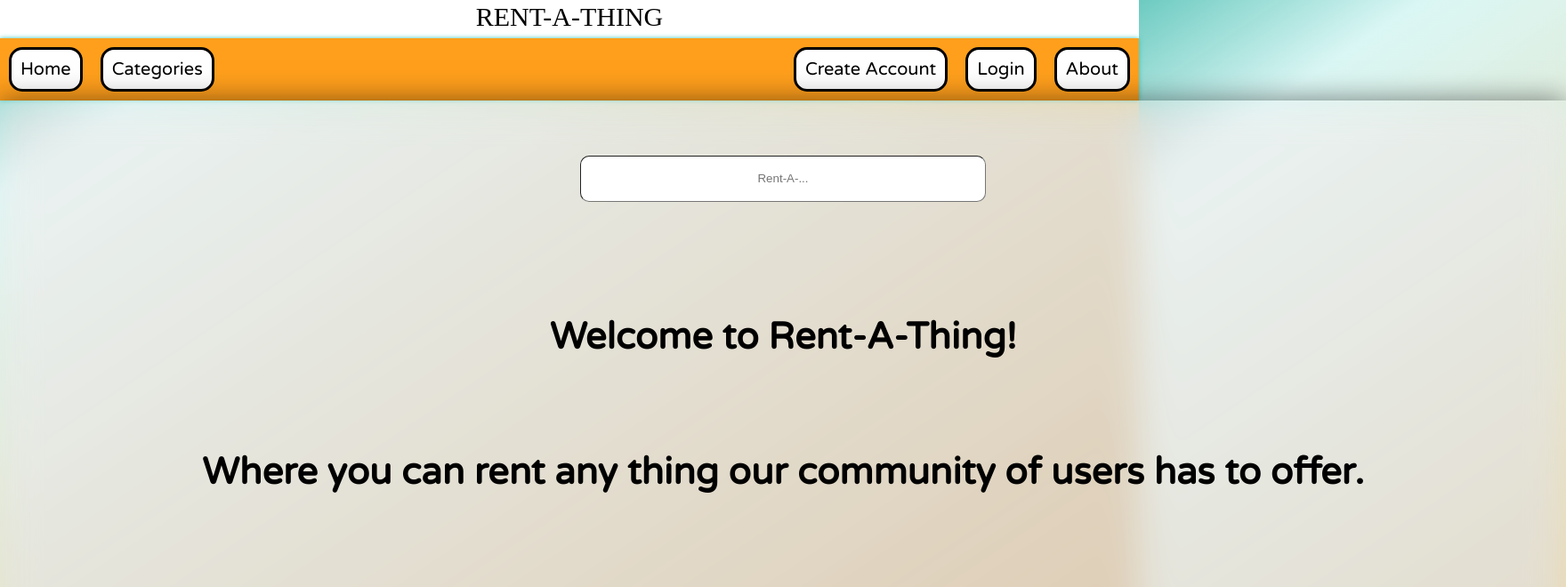
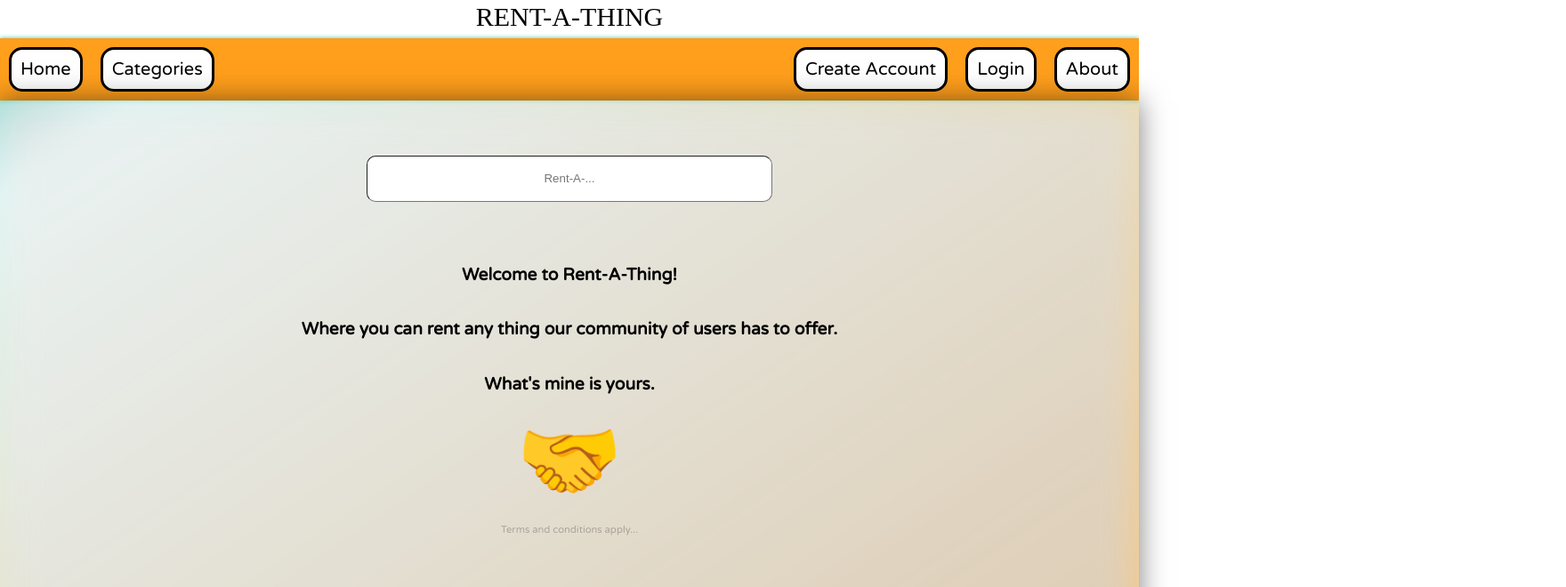
Before and after one commit to darshanbala/rent-a-thing, a React (Create React App) app in the folder FrontEnd/web-app/: page / in a window 1280 px wide. Shown: the top 660 px of the page at 89% size, 1760 px wide, since content can reach past the window. Built offline with nearby package versions, Linux system fonts and the light colour scheme; no server answers; a web font is replaced by a local one.

Commit message:
Various sizing fixes

```diff
--- a/FrontEnd/web-app/src/css/Item.css
+++ b/FrontEnd/web-app/src/css/Item.css
@@ -12,9 +12,8 @@
 .item-page-image img {
     border: 2px solid  #ff9f1c;
     border-radius: 1em;
-    max-width: 100%;
-    height: 100%;
-    max-height: 700px;
+    width: 100%;
+    height: 500px;
     object-fit: contain;
     background-color: white;
 }
--- a/FrontEnd/web-app/src/index.css
+++ b/FrontEnd/web-app/src/index.css
@@ -215,7 +215,6 @@ body {
 
 main {
   padding: 30px;
-   width: 1700px;
   margin: 0 auto ;
   margin-bottom: 0 ;
   box-shadow: 0 0 30px rgba(0, 0, 0, 0.5);
@@ -229,8 +228,8 @@ main {
 
 
 #welcome_message {
-  font-size: 260%;
-  padding: 60px 0 0 0;
+  font-size: 120%;
+  padding: 1em 0 0 0;
 }
 
 #terms_and_conditions {
@@ -239,6 +238,7 @@ main {
 }
 
 #handshake {
+  margin: 0;
   font-size: 600%;
 }
 
```
